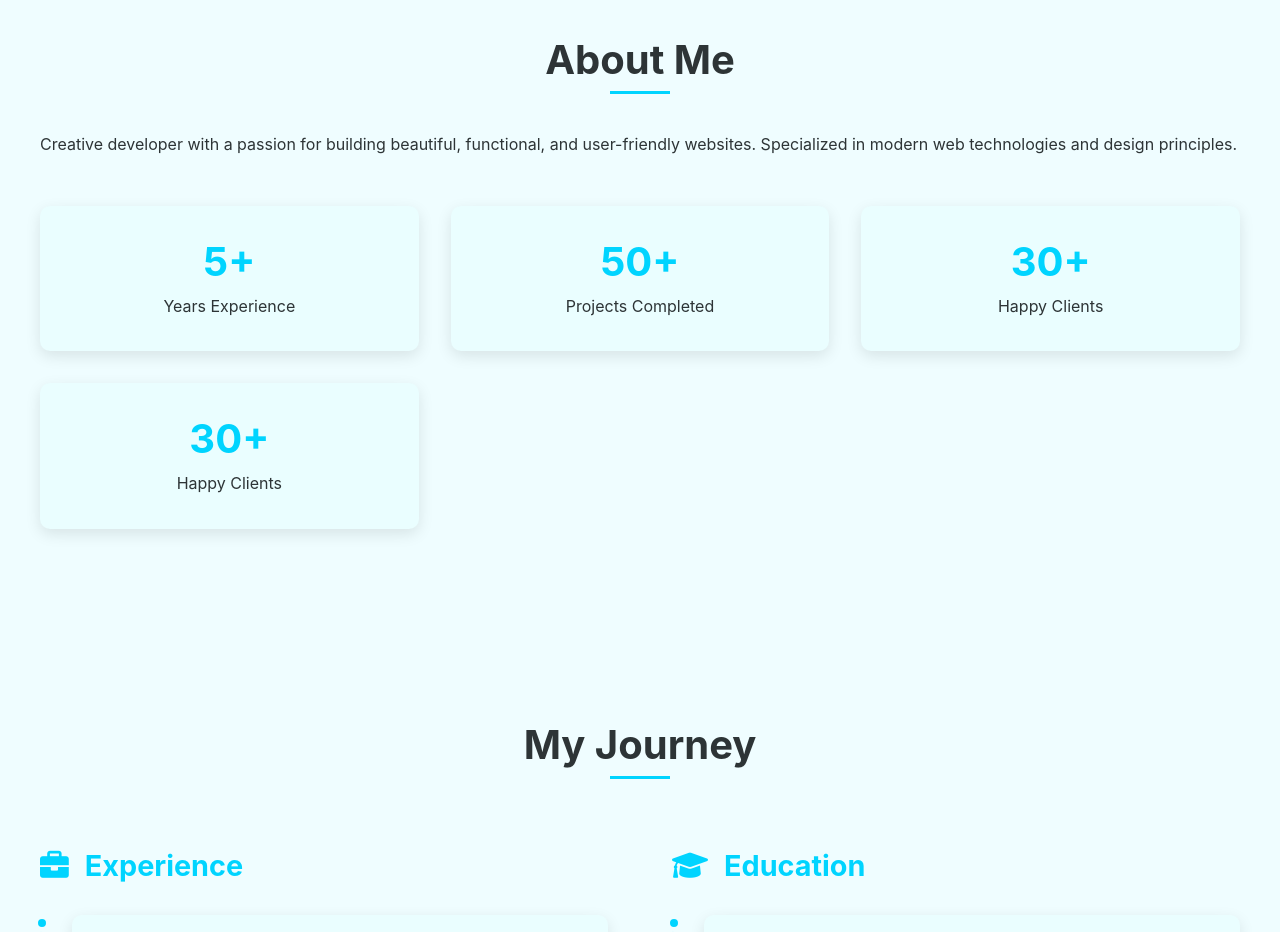
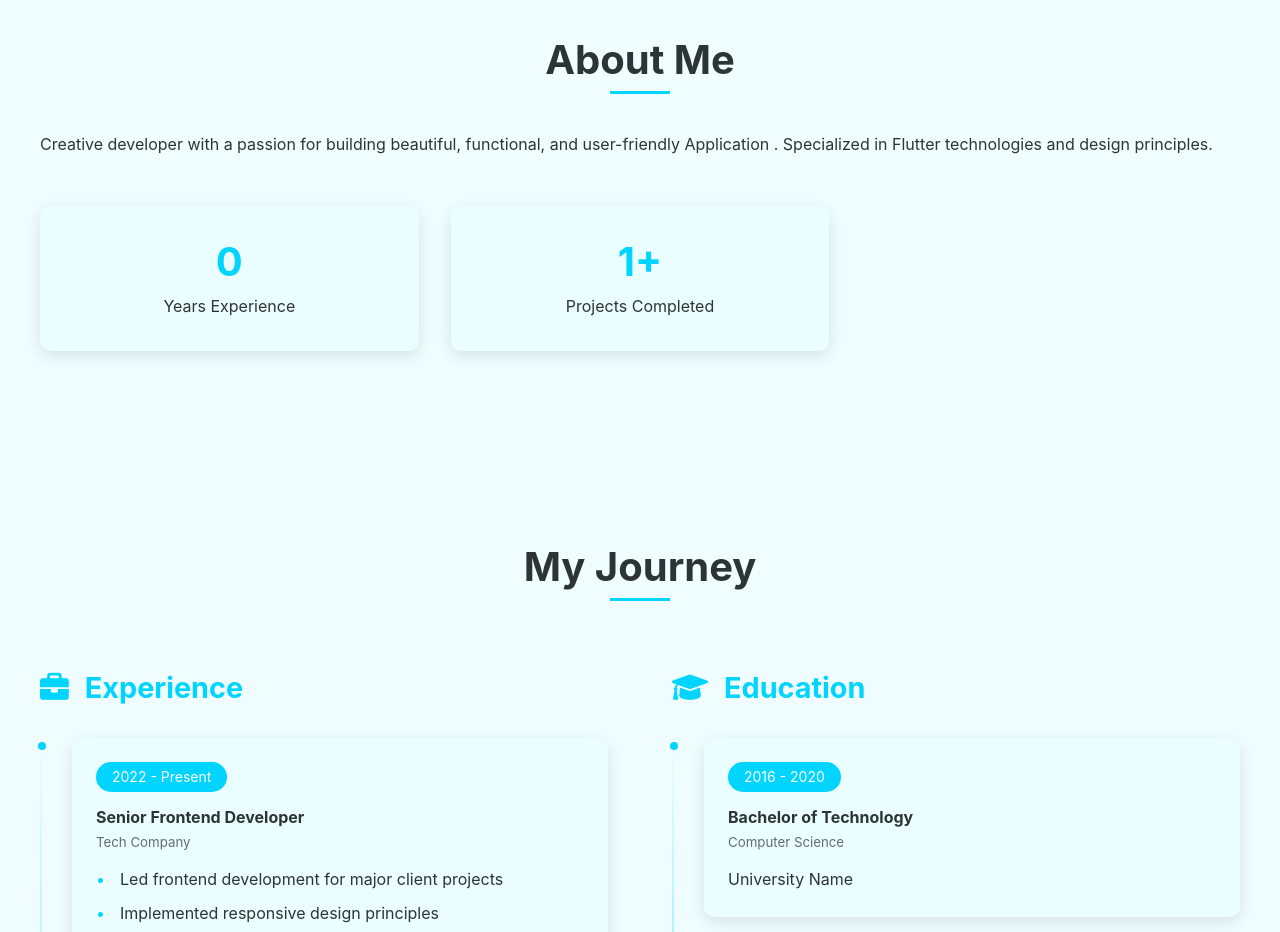
Before and after one commit to Niyar07/Portfolio, a plain HTML site: page Portfolio_web/index.html in a window 1280 px wide. Shown: the part 860-1792 px from the top of the page. Drawn offline with Linux system fonts and the light colour scheme.

Commit message:
About section updated

```diff
--- a/Portfolio_web/index.html
+++ b/Portfolio_web/index.html
@@ -68,24 +68,21 @@
             <h2 class="section-title">About Me</h2>
             <div class="about-content">
                 <div class="about-text">
-                    <p>Creative developer with a passion for building beautiful, functional, and user-friendly websites. Specialized in modern web technologies and design principles.</p>
+                    <p>Creative developer with a passion for building beautiful, functional, and user-friendly Application . Specialized in Flutter technologies and design principles.</p>
                     <div class="stats">
                         <div class="stat-item">
-                            <h3>5+</h3>
+                            <h3>0</h3>
                             <p>Years Experience</p>
                         </div>
                         <div class="stat-item">
-                            <h3>50+</h3>
+                            <h3>1+</h3>
                             <p>Projects Completed</p>
                         </div>
-                        <div class="stat-item">
+
+                        <!-- <div class="stat-item">
                             <h3>30+</h3>
                             <p>Happy Clients</p>
-                        </div>
-                        <div class="stat-item">
-                            <h3>30+</h3>
-                            <p>Happy Clients</p>
-                        </div>
+                        </div> -->
                     </div>
                 </div>
             </div>
```
